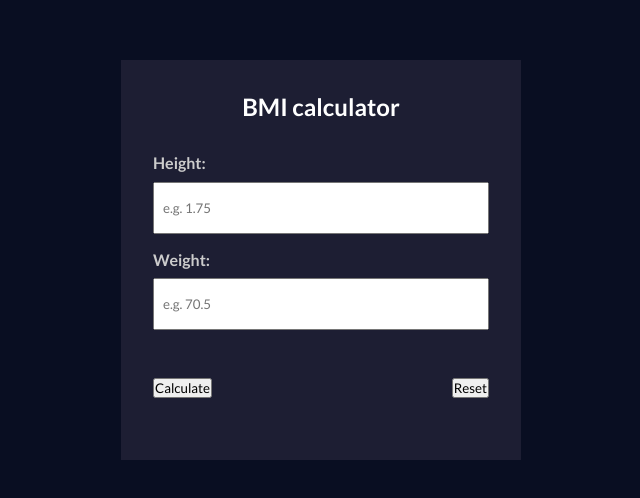
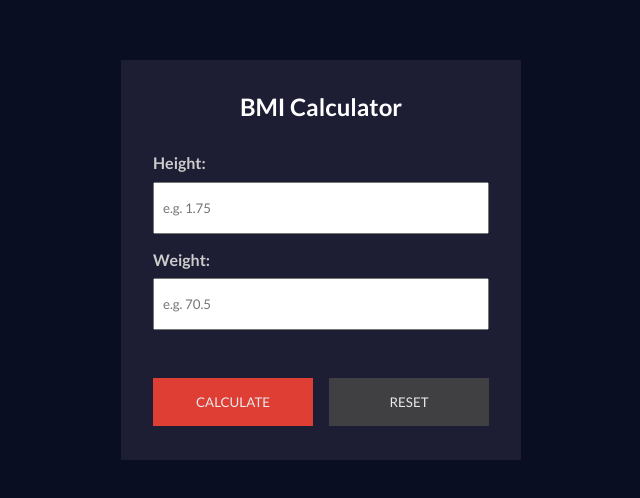
Before and after one commit to mat-afk/bmi-calculator, a React (Vite) app: page / in a window 1280 px wide. Shown: the part 140-638 px from the top of the page, without its empty margins (319-959 px from the left). Built offline with nearby package versions, Linux system fonts and the light colour scheme.

Commit message:
feat: button components

```diff
--- a/src/components/BMICalculator.jsx
+++ b/src/components/BMICalculator.jsx
@@ -1,9 +1,11 @@
+import Button from "./Button";
+
 import "./BMICalculator.css";
 
 const BMICalculator = () => {
   return (
     <div id="calculation-container">
-      <h2>BMI calculator</h2>
+      <h2>BMI Calculator</h2>
       <form id="bmi-form">
         <div className="form-inputs">
           <div className="form-control">
@@ -26,8 +28,8 @@ const BMICalculator = () => {
           </div>
         </div>
         <div className="action-control">
-            <button>Calculate</button>
-            <button>Reset</button>
+          <Button id="calculate-btn" text="Calculate" />
+          <Button id="reset-btn" text="Reset" />
         </div>
       </form>
     </div>
--- /dev/null
+++ b/src/components/Button.css
@@ -0,0 +1,18 @@
+button {
+  text-transform: uppercase;
+  padding: 1rem 1.5rem;
+  background-color: #f44236;
+  border: none;
+  color: #fff;
+  cursor: pointer;
+  opacity: 0.9;
+  flex: 1;
+}
+
+button:hover {
+  opacity: 1;
+}
+
+#reset-btn {
+    background-color: #444;
+}
--- /dev/null
+++ b/src/components/Button.jsx
@@ -0,0 +1,7 @@
+import "./Button.css";
+
+const Button = ({ id, text }) => {
+  return <button id={id}>{text}</button>;
+};
+
+export default Button;
```
